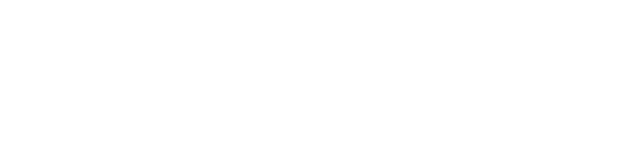
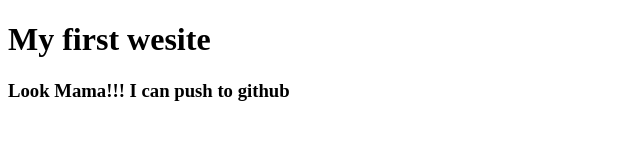
Before and after one commit to Md-Ali-Siddiki/my-first-website, a plain HTML site: page index.html in a window 1280 px wide. Shown: the whole page, without its empty margins (0-640 px from the left). Drawn offline with Linux system fonts and the light colour scheme.

Commit message:
Learn Gthub

```diff
--- a/index.html
+++ b/index.html
@@ -6,6 +6,7 @@
 	<title>My First Website</title>
 </head>
 <body>
-	<h1></h1>
+	<h1>My first wesite</h1>
+	<h3>Look Mama!!! I can push to github</h3>
 </body>
 </html>
```
